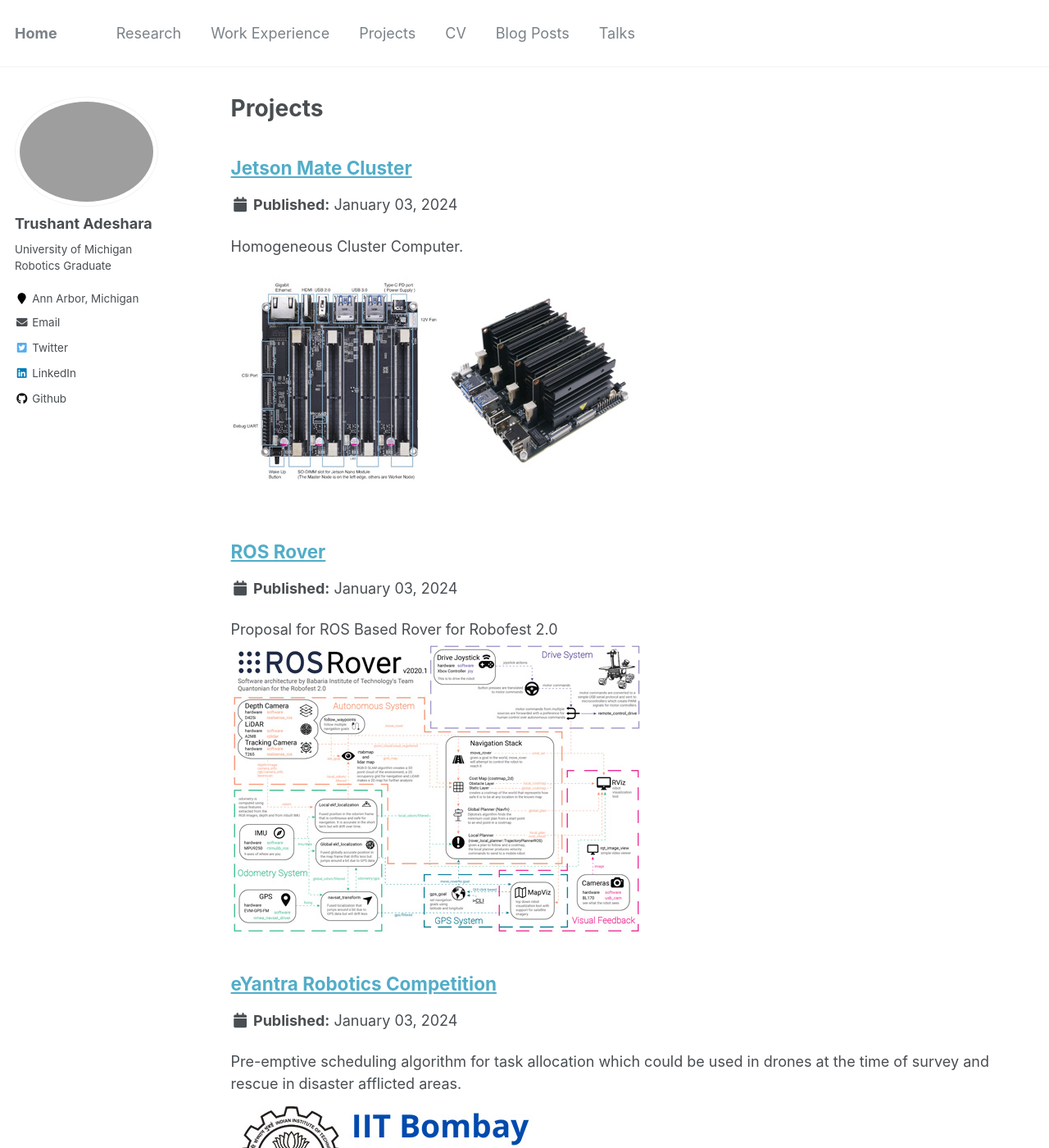
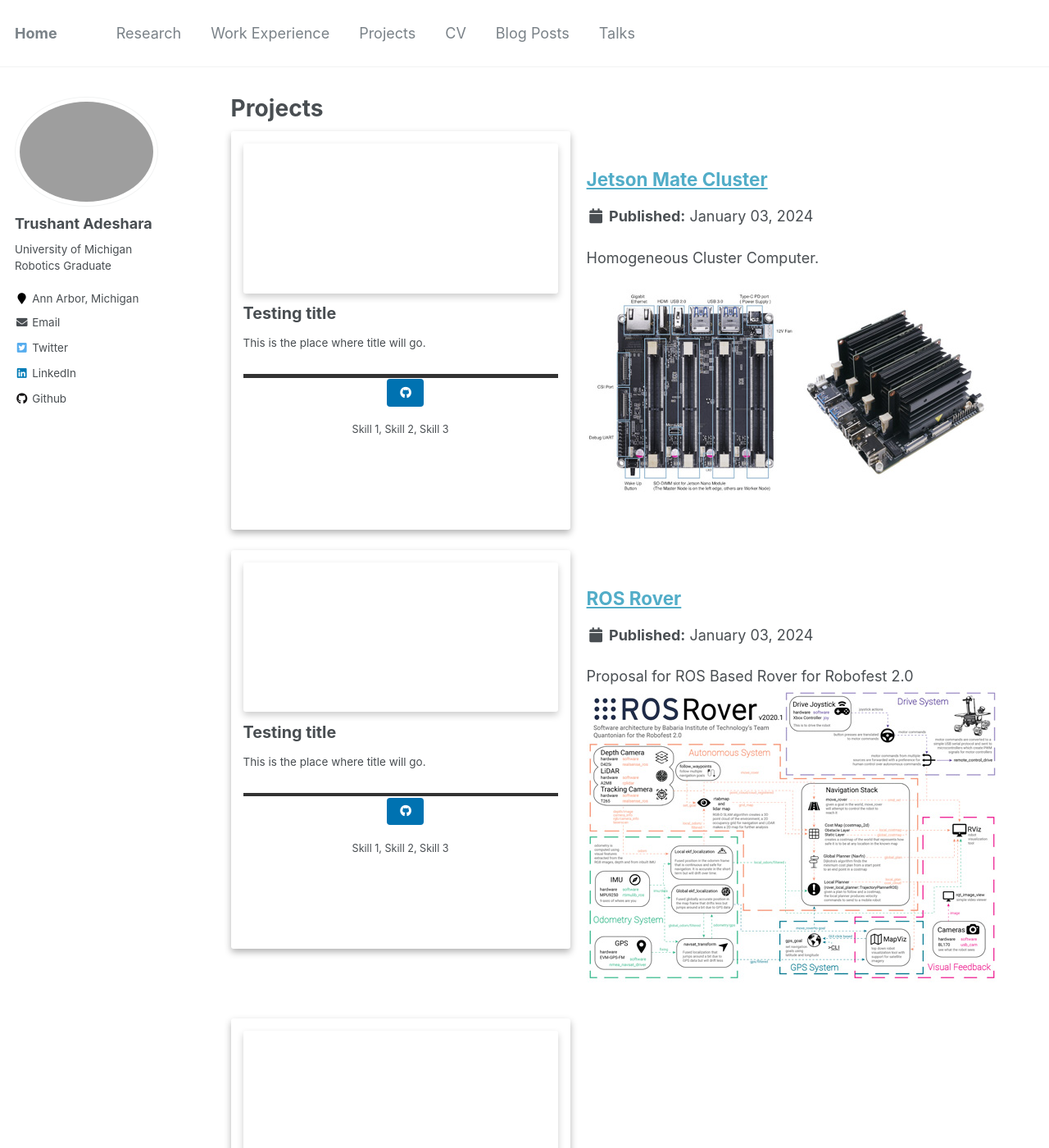
Before and after one commit to trushant05/trushant05.github.io, a Jekyll site: the page built from _pages/projects.html, in a window 1280 px wide and 1400 px high. Shown: the whole window at 82% size. Built offline with Jekyll 4.4.1, drawn with Linux system fonts in a browser that asks for light colours; some of the changed text lies outside the part shown.

Commit message:
add card css to projects

```diff
--- a/_pages/projects.html
+++ b/_pages/projects.html
@@ -8,5 +8,26 @@ author_profile: true
 {% include base_path %}
 
 {% for post in site.projects reversed %}
+  <div class="project-list">
+    <div class="card h-100 d-flex flex-column justify-content-between">
+      <img class="card-img-top mx-auto" src="">
+      <div class="card-body d-flex flex-column">
+      <h4 class="card-title"> Testing title</h4>
+      <p class="card-text"> This is the place where title will go. </p>
+      </div>
+
+      <div class="card-footer mt-auto text-center">
+        <hr style="height:0.8px;border:none;color:#333;background-color:#333;">
+        <div class="card-buttons">
+        <a href="https://trushant-adeshara-um.github.io" target="_blank" class="btn btn-primary" text-center>
+          <i class="fab fa-solid fa-github" aria-hidden="true"></i>
+        </a>
+      </div>
+      <div class="text-muted"> Skill 1, Skill 2, Skill 3</div>
+    </div>
+  </div>
+
+
+
   {% include archive-single.html %}
 {% endfor %}
```
